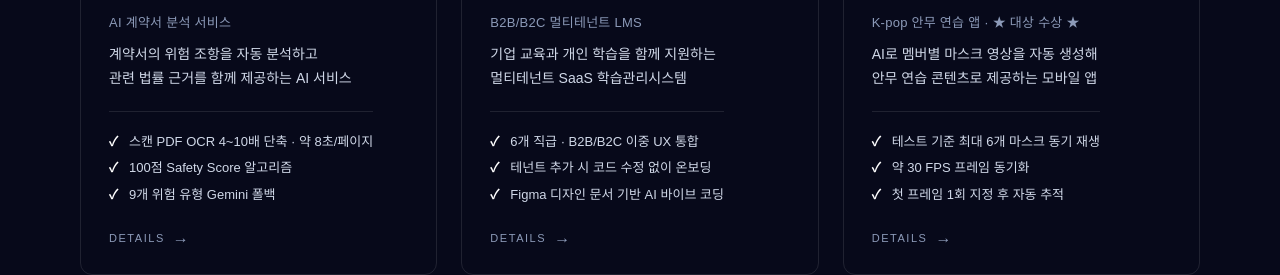
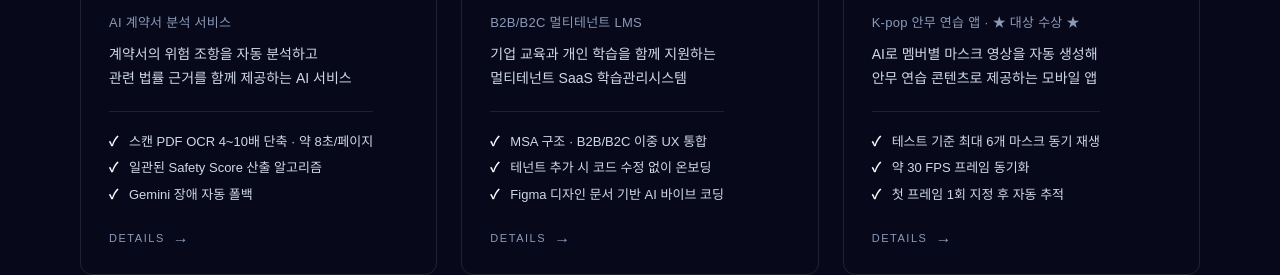
Before and after one commit to hyuniii0920/_hyuni_s2, a React (Vite) app: page / in a window 1280 px wide. Shown: the part 4460-4735 px from the top of the page. Built offline with nearby package versions, Linux system fonts and the light colour scheme.

Commit message:
Refine project highlight copy

```diff
--- a/src/components/Projects.jsx
+++ b/src/components/Projects.jsx
@@ -40,8 +40,8 @@ export const featured = [
         desc: '계약서의 위험 조항을 자동 분석하고\n관련 법률 근거를 함께 제공하는 AI 서비스',
         checklist: [
           '스캔 PDF OCR 4~10배 단축 · 약 8초/페이지',
-          '100점 Safety Score 알고리즘',
-          '9개 위험 유형 Gemini 폴백',
+          '일관된 Safety Score 산출 알고리즘',
+          'Gemini 장애 자동 폴백',
         ],
       },
       problemSolving: [
@@ -165,7 +165,7 @@ export const featured = [
         tagline: 'B2B/B2C 멀티테넌트 LMS',
         desc: '기업 교육과 개인 학습을 함께 지원하는\n멀티테넌트 SaaS 학습관리시스템',
         checklist: [
-          '6개 직급 · B2B/B2C 이중 UX 통합',
+          'MSA 구조 · B2B/B2C 이중 UX 통합',
           '테넌트 추가 시 코드 수정 없이 온보딩',
           'Figma 디자인 문서 기반 AI 바이브 코딩',
         ],
```
